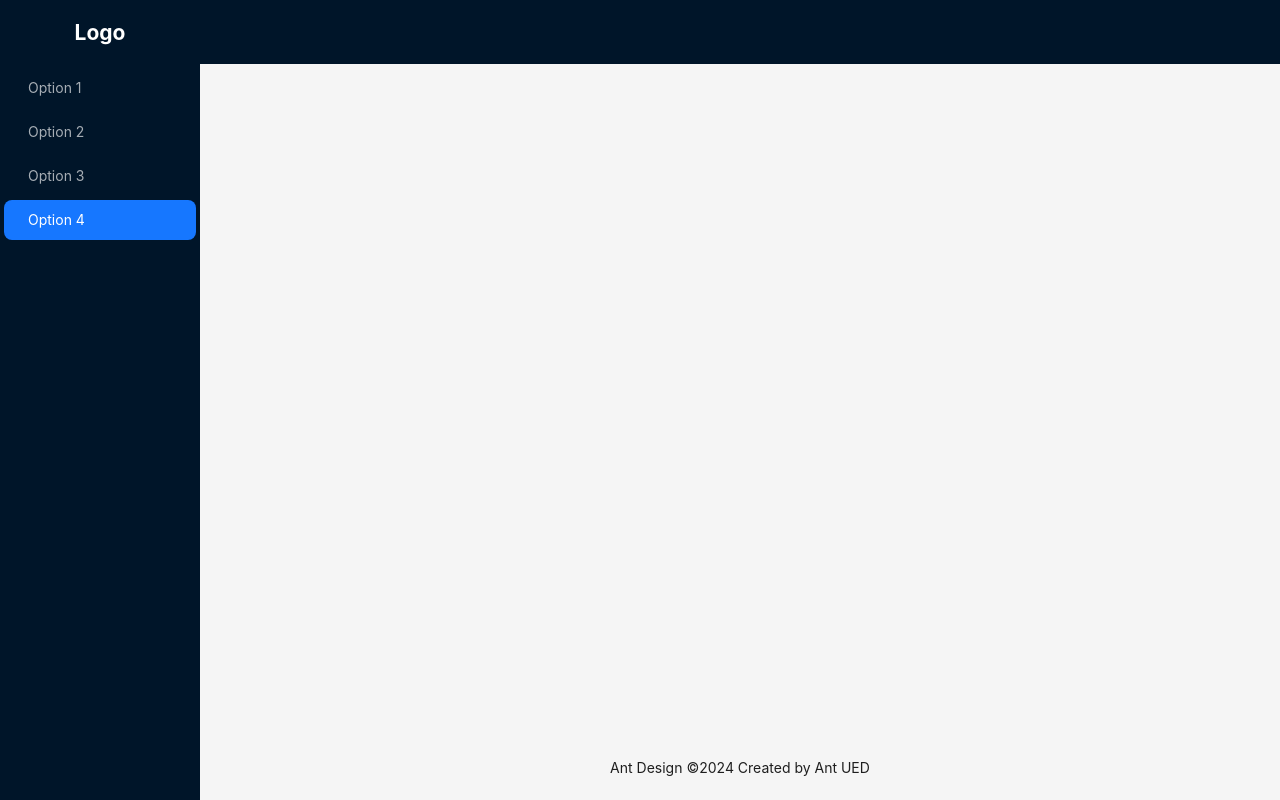
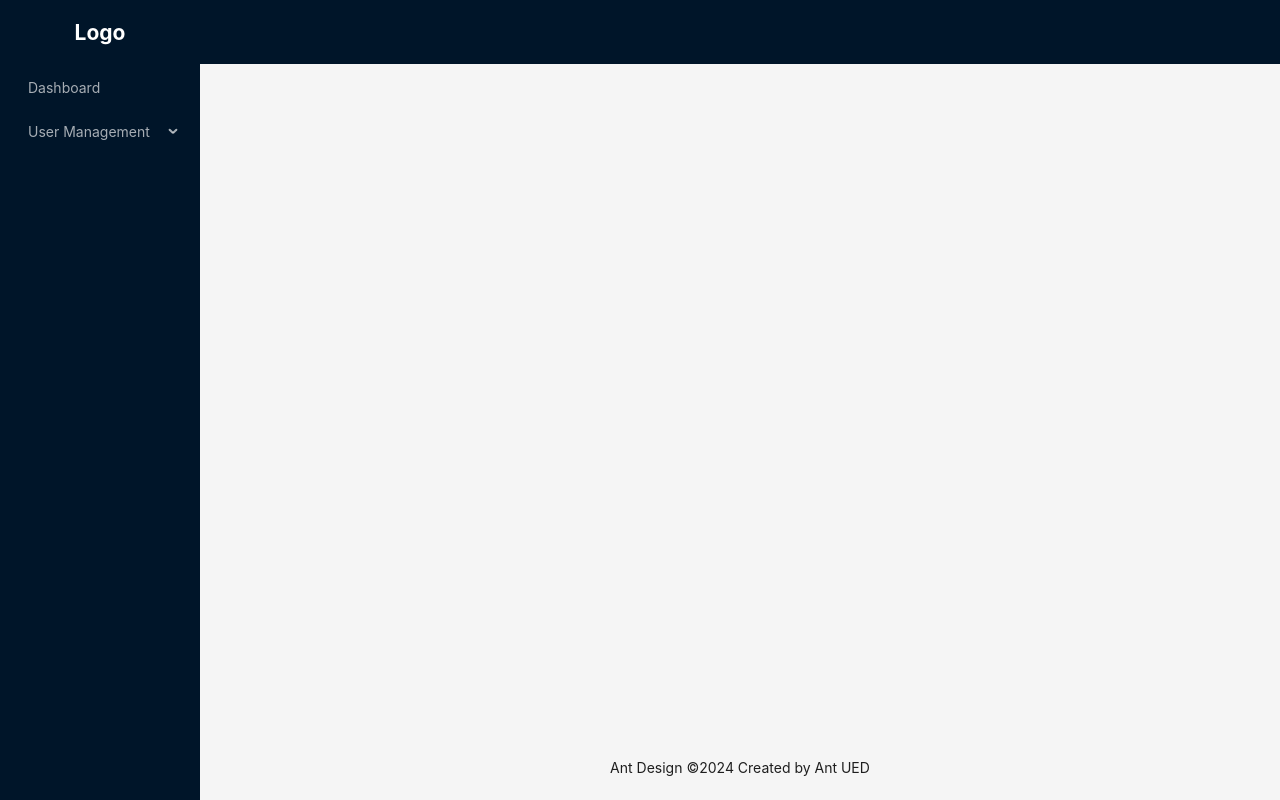
Before and after one commit to Himangsu-Roy/lavel-2-phu-ui-client, a React (Vite) app: page / in a window 1280 px wide. Built offline with nearby package versions, Linux system fonts and the light colour scheme.

Commit message:
modify router

```diff
--- a/src/components/layout/MainLayout.tsx
+++ b/src/components/layout/MainLayout.tsx
@@ -7,7 +7,7 @@
   UserOutlined,
   VideoCameraOutlined,
 } from "@ant-design/icons";
-import { Outlet } from "react-router-dom";
+import { NavLink, Outlet } from "react-router-dom";
 
 // const items = [
 //   UserOutlined,
@@ -22,20 +22,26 @@
 
 const items: MenuProps["items"] = [
   {
-    key: "1",
-    label: "Option 1",
+    key: "Dashboard",
+    label: <NavLink to="/admin/dashboard">Dashboard</NavLink>,
   },
   {
-    key: "2",
-    label: "Option 2",
-  },
-  {
-    key: "3",
-    label: "Option 3",
-  },
-  {
-    key: "4",
-    label: "Option 4",
+    key: "User Management",
+    label: "User Management",
+    children: [
+      {
+        key: "Create Admin",
+        label: <NavLink to="/admin/create-admin">Create Admin</NavLink>,
+      },
+      {
+        key: "Create Faculty",
+        label: <NavLink to="/admin/create-faculty">Create Faculty</NavLink>,
+      },
+      {
+        key: "Create Student",
+        label: <NavLink to="/admin/create-student">Create Student</NavLink>,
+      },
+    ],
   },
 ];
 
--- /dev/null
+++ b/src/routes/admin.routes.tsx
@@ -0,0 +1,55 @@
+import AdminDashboard from "../pages/admin/AdminDashboard";
+import CreateAdmin from "../pages/admin/CreateAdmin";
+import CreateFaculty from "../pages/admin/CreateFaculty";
+import CreateStudent from "../pages/admin/CreateStudent";
+
+type TRoute = {
+  path: string;
+  element: JSX.Element;
+};
+
+export const adminPaths = [
+  {
+    name: "Dashboard",
+    path: "dashboard",
+    element: <AdminDashboard />,
+  },
+  {
+    name: "User Management",
+    children: [
+      {
+        name: "Create Student",
+        path: "create-student",
+        element: <CreateStudent />,
+      },
+      {
+        name: "Create Admin",
+        path: "create-admin",
+        element: <CreateAdmin />,
+      },
+      {
+        name: "Create Faculty",
+        path: "create-faculty",
+        element: <CreateFaculty />,
+      },
+    ],
+  },
+];
+
+export const adminRouter = adminPaths.reduce((acc: TRoute[], item) => {
+  if (item.path && item.element) {
+    acc.push({
+      path: item.path,
+      element: item.element,
+    });
+  }
+  if (item.children) {
+    item.children.forEach((child) => {
+      acc.push({
+        path: child.path,
+        element: child.element,
+      });
+    });
+  }
+  return acc;
+}, []);
--- a/src/routes/routes.tsx
+++ b/src/routes/routes.tsx
@@ -8,6 +8,7 @@
 import CreateStudent from "../pages/admin/CreateStudent";
 import CreateAdmin from "../pages/admin/CreateAdmin";
 import CreateFaculty from "../pages/admin/CreateFaculty";
+import { adminPaths, adminRouter } from "./admin.routes";
 
 const router = createBrowserRouter([
   {
@@ -27,28 +28,17 @@
   {
     path: "/admin",
     element: <App />,
-    children: [
-      {
-        index: true,
-        element: <AdminDashboard />,
-      },
-      {
-        path: "dashboard",
-        element: <AdminDashboard />,
-      },
-      {
-        path: "create-student",
-        element: <CreateStudent />,
-      },
-      {
-        path: "create-admin",
-        element: <CreateAdmin />,
-      },
-      {
-        path: "create-faculty",
-        element: <CreateFaculty />,
-      },
-    ],
+    children: adminRouter,
+  },
+  {
+    path: "/faculty",
+    element: <App />,
+    children: adminRouter,
+  },
+  {
+    path: "/student",
+    element: <App />,
+    children: adminRouter,
   },
 
   {
```
Also changed, not shown: src/components/layout/AdminLayout.tsx (deleted, +0 -8 lines).
